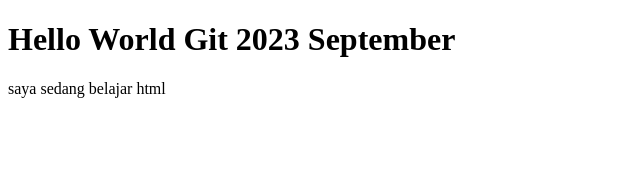
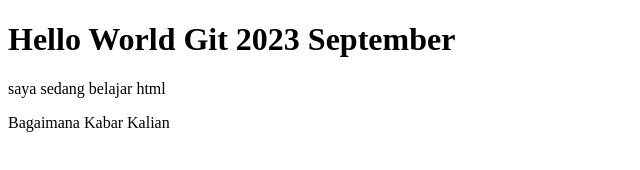
Before and after one commit to Fx16AJ/Testing-Belajar-Git-, a plain HTML site: page Index.html in a window 1280 px wide. Shown: the whole page, without its empty margins (0-640 px from the left). Drawn offline with Linux system fonts and the light colour scheme.

Commit message:
menambahkan kabar

```diff
--- a/Index.html
+++ b/Index.html
@@ -8,5 +8,6 @@
 <body>
     <H1>Hello World Git 2023 September</H1>
     <p>saya sedang belajar html</p>
+    <p>Bagaimana Kabar Kalian</p>
 </body>
 </html>
```
